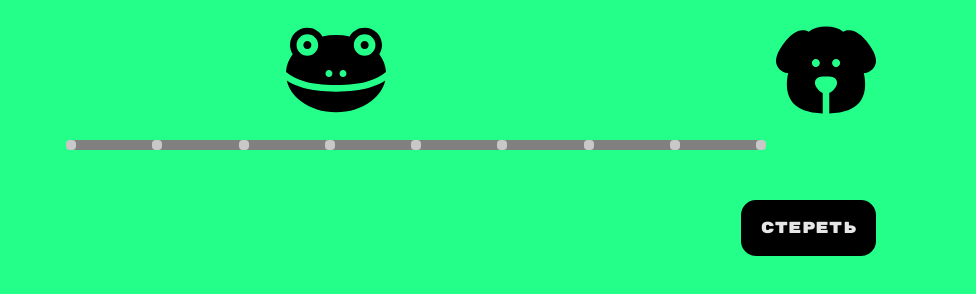
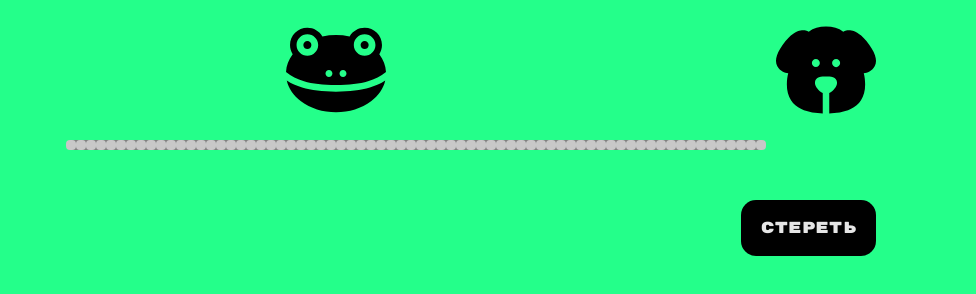
Before and after one commit to Pirogma/javascript-magnetic-drawing-board, a plain HTML site: page index.html in a window 1280 px wide. Shown: the full height of the page, 304-1280 px from the left. Drawn offline with Linux system fonts and the light colour scheme.

Commit message:
разобралась с emmet

```diff
--- a/index.html
+++ b/index.html
@@ -46,10 +46,67 @@
 </header>
 <main>
 <section>
-
-  </section>
-  <section>
-    <div * 100
+  <div></div>
+  <div></div>
+  <div></div>
+  <div></div>
+  <div></div>
+  <div></div>
+  <div></div>
+  <div></div>
+  <div></div>
+  <div></div>
+  <div></div>
+  <div></div>
+  <div></div>
+  <div></div>
+  <div></div>
+  <div></div>
+  <div></div>
+  <div></div>
+  <div></div>
+  <div></div>
+  <div></div>
+  <div></div>
+  <div></div>
+  <div></div>
+  <div></div>
+  <div></div>
+  <div></div>
+  <div></div>
+  <div></div>
+  <div></div>
+  <div></div>
+  <div></div>
+  <div></div>
+  <div></div>
+  <div></div>
+  <div></div>
+  <div></div>
+  <div></div>
+  <div></div>
+  <div></div>
+  <div></div>
+  <div></div>
+  <div></div>
+  <div></div>
+  <div></div>
+  <div></div>
+  <div></div>
+  <div></div>
+  <div></div>
+  <div></div>
+  <div></div>
+  <div></div>
+  <div></div>
+  <div></div>
+  <div></div>
+  <div></div>
+  <div></div>
+  <div></div>
+  <div></div>
+  <div></div>
+  <div></div>
   <div></div>
   <div></div>
   <div></div>
@@ -60,7 +117,6 @@
   <div></div>
   <div></div>
 </section>
-
 
 <a href="index.html">СТЕРЕТЬ</a>
 </main>
```
Lines whose indentation alone changed are shown as unchanged.
